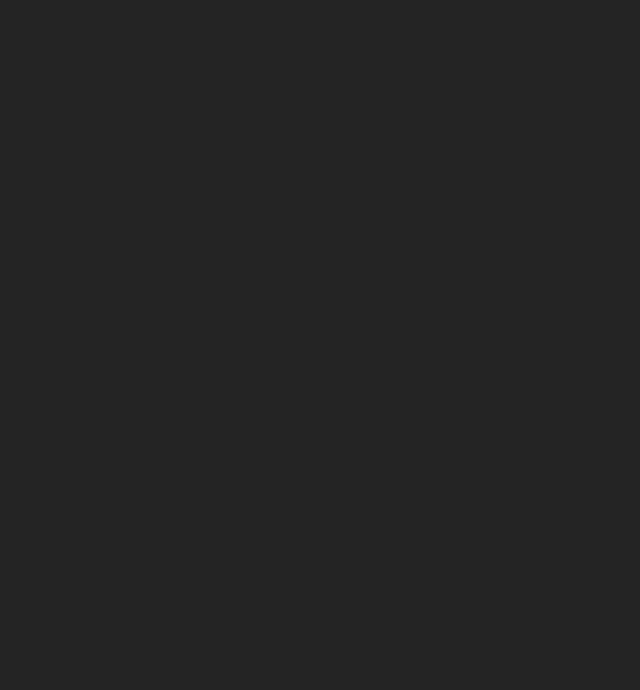
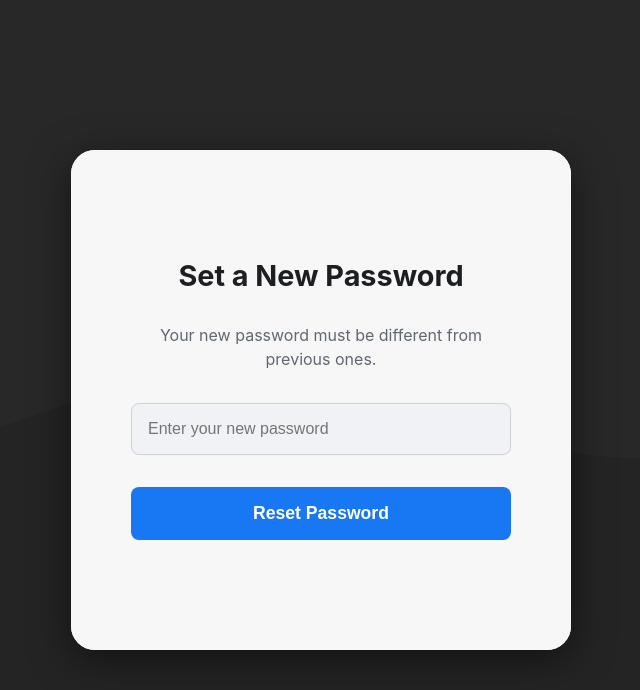
Before and after one commit to Paul-11-Riffa/SegundoParcial-Frontend, a React (Vite) app: page /reset-password/1/1 in a window 1280 px wide. Before the commit this address had no page. Shown: the top 690 px of the page, without its empty margins (319-959 px from the left). Built offline with nearby package versions, Linux system fonts and the light colour scheme.

Commit message:
Implementacion del olvidar contraseña

```diff
--- a/src/App.jsx
+++ b/src/App.jsx
@@ -1,32 +1,34 @@
-import { Routes, Route, Navigate } from 'react-router-dom';
+import {Routes, Route, Navigate} from 'react-router-dom';
 import LoginPage from './pages/LoginPage';
 import SignUpPage from './pages/SignUpPage';
 import Dashboard from './pages/Dashboard';
 import ManageUsersPage from './pages/ManageUsersPage';
 import MainLayout from './layouts/MainLayout';
 import ProtectedRoute from './components/auth/ProtectedRoute';
-// Asegúrate de que esta línea apunta al archivo .jsx
 import AdminRoute from './components/auth/AdminRoute.jsx';
+import ForgotPasswordPage from './pages/ForgotPasswordPage';
+import ResetPasswordPage from './pages/ResetPasswordPage';
 import './styles/App.css';
 
 function App() {
     return (
         <Routes>
             {/* Rutas públicas */}
-      <Route path="/login" element={<LoginPage />} />
-      <Route path="/signup" element={<SignUpPage />} />
-
+            <Route path="/login" element={<LoginPage/>}/>
+            <Route path="/signup" element={<SignUpPage/>}/>
+            <Route path="/forgot-password" element={<ForgotPasswordPage/>}/>
+            <Route path="/reset-password/:uidb64/:token" element={<ResetPasswordPage/>}/>
             {/* Rutas protegidas */}
             <Route
                 path="/"
-        element={<ProtectedRoute><MainLayout /></ProtectedRoute>}
+                element={<ProtectedRoute><MainLayout/></ProtectedRoute>}
             >
-        <Route index element={<Navigate to="/dashboard" />} />
-        <Route path="dashboard" element={<Dashboard />} />
+                <Route index element={<Navigate to="/dashboard"/>}/>
+                <Route path="dashboard" element={<Dashboard/>}/>
 
                 {/* Rutas de Admin */}
-        <Route path="admin" element={<AdminRoute />}>
-          <Route path="users" element={<ManageUsersPage />} />
+                <Route path="admin" element={<AdminRoute/>}>
+                    <Route path="users" element={<ManageUsersPage/>}/>
                 </Route>
             </Route>
         </Routes>
--- a/src/components/AuthForm.jsx
+++ b/src/components/AuthForm.jsx
@@ -120,7 +120,7 @@ const AuthForm = ({formType, onSubmit, title, subtitle}) => {
                             <input type="checkbox"/>
                             Remember me
                         </label>
-                        <a href="#" className={styles.forgotPassword}>Forgot Password?</a>
+                        <Link to="/forgot-password" className={styles.forgotPassword}>Forgot Password?</Link>
                     </div>
                 )}
 
--- /dev/null
+++ b/src/pages/ForgotPasswordPage.jsx
@@ -0,0 +1,68 @@
+import React, { useState } from 'react';
+import { Link } from 'react-router-dom';
+import { requestPasswordReset } from '../services/api';
+import styles from '../styles/AuthPages.module.css'; // Reutilizamos estilos
+import formStyles from '../styles/AuthForm.module.css'; // Reutilizamos estilos
+
+const ForgotPasswordPage = () => {
+  const [email, setEmail] = useState('');
+  const [message, setMessage] = useState('');
+  const [isLoading, setIsLoading] = useState(false);
+
+  const handleSubmit = async (e) => {
+    e.preventDefault();
+    setIsLoading(true);
+    setMessage('');
+    try {
+      const response = await requestPasswordReset(email);
+      setMessage(response.data.detail);
+    } catch (error) {
+      setMessage('An error occurred. Please try again.');
+    } finally {
+      setIsLoading(false);
+    }
+  };
+
+  return (
+    <div className={styles.authPage}>
+      <div className={`${styles.container} ${styles.singlePanel}`}>
+        <div className={styles.formPanel}>
+          <div className={styles.formWrapper}>
+            <div className={formStyles.header}>
+              <h1 className={formStyles.title}>Forgot Your Password?</h1>
+              <p className={formStyles.subtitle}>
+                No worries! Enter your email and we'll send you a reset link.
+              </p>
+            </div>
+
+            {message ? (
+              <div className={formStyles.successMessage}>
+                <p>{message}</p>
+                <Link to="/login" className={formStyles.backLink}>Back to Login</Link>
+              </div>
+            ) : (
+              <form onSubmit={handleSubmit} className={formStyles.form}>
+                <div className={formStyles.inputGroup}>
+                  <input
+                    type="email"
+                    name="email"
+                    placeholder="Enter your email address"
+                    value={email}
+                    onChange={(e) => setEmail(e.target.value)}
+                    required
+                    className={formStyles.input}
+                  />
+                </div>
+                <button type="submit" className={formStyles.submitButton} disabled={isLoading}>
+                  {isLoading ? 'Sending...' : 'Send Reset Link'}
+                </button>
+              </form>
+            )}
+          </div>
+        </div>
+      </div>
+    </div>
+  );
+};
+
+export default ForgotPasswordPage;
--- /dev/null
+++ b/src/pages/ResetPasswordPage.jsx
@@ -0,0 +1,73 @@
+import React, { useState } from 'react';
+import { useParams, Link } from 'react-router-dom';
+import { resetPasswordConfirm } from '../services/api';
+import styles from '../styles/AuthPages.module.css';
+import formStyles from '../styles/AuthForm.module.css';
+
+const ResetPasswordPage = () => {
+  const { uidb64, token } = useParams(); // Obtenemos los parámetros de la URL
+  const [password, setPassword] = useState('');
+  const [message, setMessage] = useState('');
+  const [error, setError] = useState('');
+  const [isLoading, setIsLoading] = useState(false);
+
+  const handleSubmit = async (e) => {
+    e.preventDefault();
+    setIsLoading(true);
+    setError('');
+    setMessage('');
+
+    try {
+      const response = await resetPasswordConfirm({ uidb64, token, password });
+      setMessage(response.data.detail);
+    } catch (err) {
+      setError(err.response?.data?.detail || 'Invalid or expired link.');
+    } finally {
+      setIsLoading(false);
+    }
+  };
+
+  return (
+    <div className={styles.authPage}>
+      <div className={`${styles.container} ${styles.singlePanel}`}>
+        <div className={styles.formPanel}>
+          <div className={styles.formWrapper}>
+            <div className={formStyles.header}>
+              <h1 className={formStyles.title}>Set a New Password</h1>
+              <p className={formStyles.subtitle}>
+                Your new password must be different from previous ones.
+              </p>
+            </div>
+
+            {message ? (
+              <div className={formStyles.successMessage}>
+                <p>{message}</p>
+                <Link to="/login" className={formStyles.backLink}>Proceed to Login</Link>
+              </div>
+            ) : (
+              <form onSubmit={handleSubmit} className={formStyles.form}>
+                <div className={formStyles.inputGroup}>
+                  <input
+                    type="password"
+                    name="password"
+                    placeholder="Enter your new password"
+                    value={password}
+                    onChange={(e) => setPassword(e.target.value)}
+                    required
+                    className={formStyles.input}
+                  />
+                </div>
+                {error && <p className={formStyles.error}>{error}</p>}
+                <button type="submit" className={formStyles.submitButton} disabled={isLoading}>
+                  {isLoading ? 'Resetting...' : 'Reset Password'}
+                </button>
+              </form>
+            )}
+          </div>
+        </div>
+      </div>
+    </div>
+  );
+};
+
+export default ResetPasswordPage;
--- a/src/services/api.js
+++ b/src/services/api.js
@@ -51,3 +51,12 @@ export const updateUser = (userId, userData) => {
 export const deleteUser = (userId) => {
   return apiClient.delete(`/users/${userId}/`);
 };
+
+export const requestPasswordReset = (email) => {
+  return apiClient.post('/password-reset/', { email });
+};
+
+export const resetPasswordConfirm = (data) => {
+  // data debe contener: uidb64, token, password
+  return apiClient.post('/password-reset/confirm/', data);
+};
--- a/src/styles/AuthForm.module.css
+++ b/src/styles/AuthForm.module.css
@@ -131,3 +131,24 @@
   margin-top: -0.5rem;
   margin-bottom: 0.5rem;
 }
+
+/* Añadir al final del archivo AuthForm.module.css */
+.successMessage {
+  text-align: center;
+  padding: 1rem;
+  background-color: #e6f4ea;
+  border-radius: 8px;
+  color: #3c763d;
+}
+
+.backLink {
+  display: inline-block;
+  margin-top: 1rem;
+  color: #1877f2;
+  font-weight: 600;
+  text-decoration: none;
+}
+
+.backLink:hover {
+  text-decoration: underline;
+}
--- a/src/styles/AuthPages.module.css
+++ b/src/styles/AuthPages.module.css
@@ -17,6 +17,11 @@
   border-radius: 24px;
   box-shadow: 0 10px 40px rgba(0, 0, 0, 0.5);
   overflow: hidden;
+}
+
+/* Añadir al final del archivo AuthPages.module.css */
+.container.singlePanel {
+    max-width: 500px; /* Ancho más adecuado para un solo panel */
 }
 
 .formPanel {
```
Lines whose indentation alone changed are shown as unchanged.
